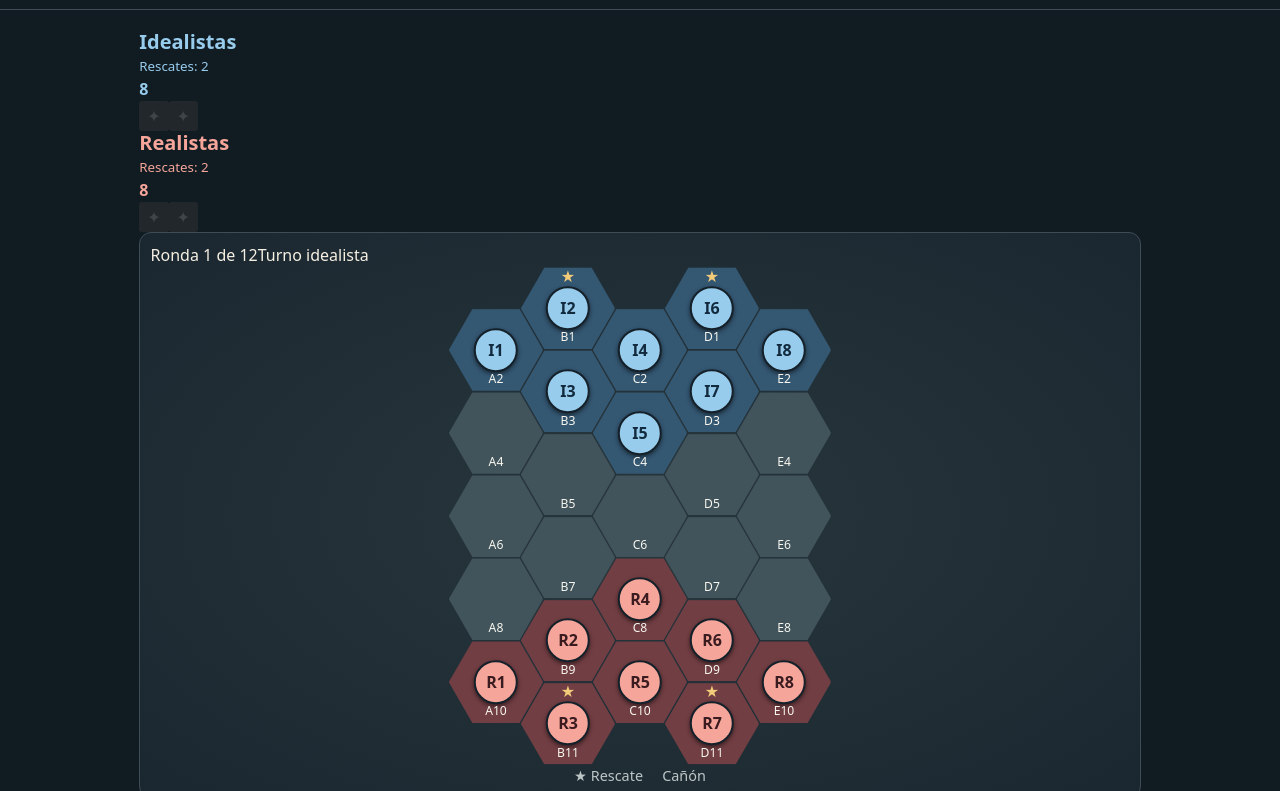
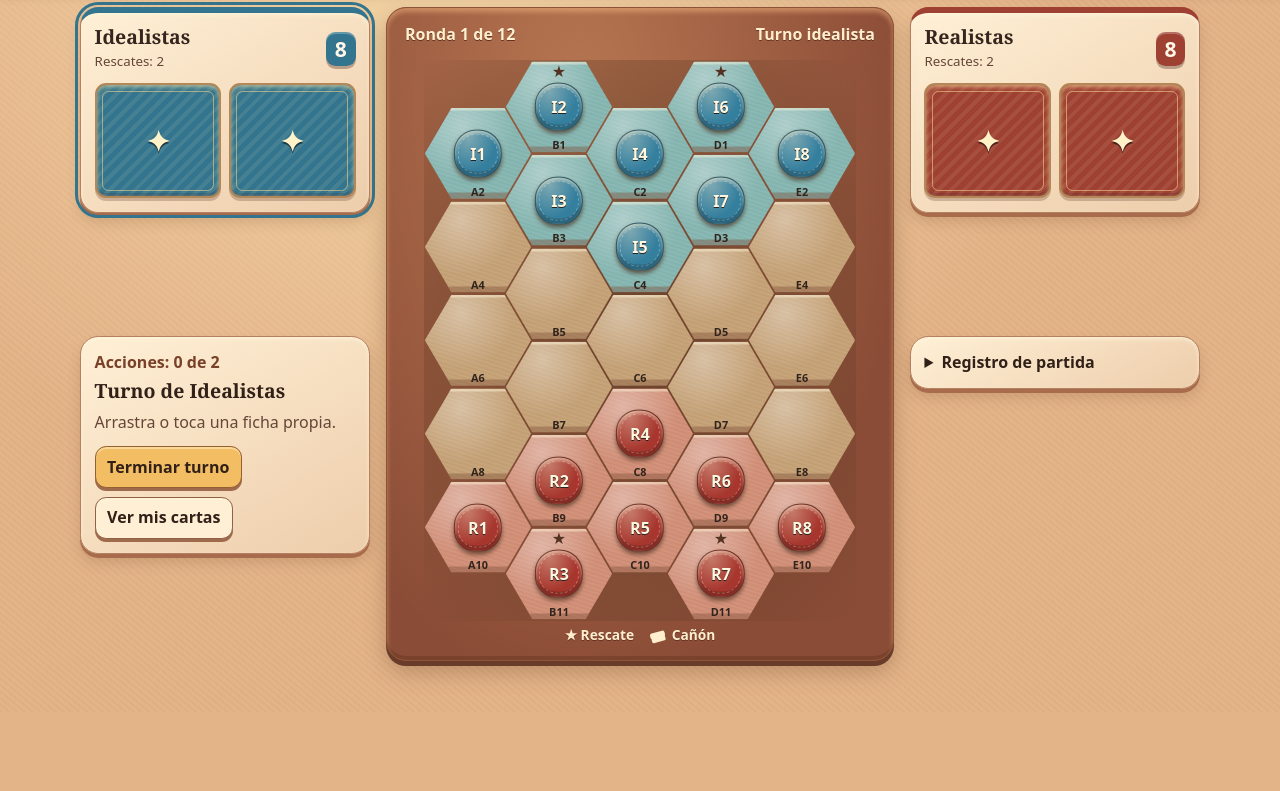
Before and after one commit to Afelex/Reales-Ideales, a plain HTML site: page index.html in a window 1280 px wide. Shown: the part 88-879 px from the top of the page. After the commit the page ends 800 px from the top, so only its background shows below. Drawn offline with Linux system fonts and the light colour scheme.

Commit message:
Refactor styles for light mode and improve layout
Updated color scheme and styles for light mode. Enhanced layout and component styles for better visual appearance.

```diff
--- a/styles.css
+++ b/styles.css
@@ -1,78 +1,173 @@
 :root {
-  color-scheme: dark;
-  --background: #111b22;
-  --panel: #1a2730;
-  --border: #3e4d55;
-  --text: #f6f0e3;
-  --muted: #bdc6c7;
-  --gold: #f4cb79;
-  --blue: #97cced;
-  --red: #f5a599;
+  color-scheme: light;
+  --ink: #302018;
+  --paper: #f5e5c8;
+  --quiet: #654638;
+  --clay: #c97a53;
+  --border: #b58061;
+  --blue: #357f9e;
+  --red: #a7372e;
+  --move: #f7cd6b;
+  --attack: #ffa389;
 }
 * { box-sizing: border-box; }
-body { margin: 0; background: var(--background); color: var(--text); font: 1rem/1.5 system-ui, sans-serif; }
-button { font: inherit; cursor: pointer; }
-button:disabled { cursor: default; opacity: .48; }
-button:focus-visible, summary:focus-visible { outline: 3px solid var(--gold); outline-offset: 3px; }
+body {
+  margin: 0;
+  min-height: 100vh;
+  background: radial-gradient(ellipse at 35% 0%, #f3d6a6, transparent 55%),
+    repeating-linear-gradient(40deg, #985d3610 0 2px, transparent 2px 5px), #e4b489;
+  color: var(--ink);
+  font: 1rem/1.45 system-ui, sans-serif;
+}
+button { font: inherit; color: inherit; cursor: pointer; }
+button:disabled { cursor: default; }
+button:focus-visible, summary:focus-visible { outline: 3px solid #25475a; outline-offset: 3px; }
+h1, h2, p { margin: 0; }
+h1 { font: 800 clamp(1.65rem, 4vw, 2.5rem)/1.13 Georgia, serif; }
+h2 { font: 800 1.22rem/1.15 Georgia, serif; }
 .masthead {
-  padding: 1rem max(1.2rem, calc((100vw - 65rem) / 2)); border-bottom: 1px solid var(--border);
-  display: flex; justify-content: space-between; align-items: center; gap: 1rem;
+  position: relative; z-index: 2; display: flex; justify-content: space-between; align-items: center;
+  gap: .7rem; padding: .9rem max(1rem, calc((100vw - 70rem) / 2)) 1.2rem;
+  color: #fff0d4; text-shadow: 0 2px #552518; background: #763d2c;
+  box-shadow: 0 4px 10px #63352042;
 }
-.brand { display: flex; gap: .7rem; align-items: center; color: var(--gold); }
-.brand-mark { font-size: 2rem; flex: none; }
-h1, h2 { margin: 0; line-height: 1.15; }
-h1 { font: 700 clamp(1.4rem, 4vw, 2.15rem)/1.15 Georgia, serif; }
-h2 { font-size: 1.25rem; }
-main { max-width: 65rem; margin: auto; padding: 1.2rem; }
-.scoreboard { display: grid; grid-template-columns: 1fr minmax(5rem, .55fr) 1fr; gap: .5rem; margin-bottom: 1rem; }
-.team, .round { padding: .55rem; border: 1px solid var(--border); border-radius: .55rem; text-align: center; background: var(--panel); }
-.team strong, .round strong { font-size: 1.45rem; display: block; line-height: 1.25; }
-.team small { display: block; font-size: .85rem; }
-.blue { color: var(--blue); }
-.red { color: var(--red); }
-.round { color: var(--gold); }
-.layout { display: grid; grid-template-columns: minmax(19rem, 1.15fr) minmax(17rem, 1fr); gap: 1rem; align-items: start; }
-.field { background: radial-gradient(ellipse at center, #28363c, var(--panel)); border: 1px solid var(--border); border-radius: .75rem; padding: .65rem; }
-.board { margin: 0 auto; position: relative; width: min(100%, 24rem); aspect-ratio: 4 / 5.19; }
+.masthead::after {
+  content: ''; position: absolute; inset: auto 0 0; height: .42rem;
+  background: repeating-linear-gradient(135deg, #efbf74 0 7px, #974738 7px 14px, #468095 14px 21px, #6a3729 21px 28px);
+}
+.brand, .header-actions { display: flex; align-items: center; gap: .55rem; }
+.brand-mark { color: #f1bd66; font-size: 1.75rem; }
+.header-actions { flex-wrap: wrap; justify-content: flex-end; }
+.primary, .secondary, summary { font-weight: 720; }
+.primary, .secondary {
+  border: 1px solid #8f6148; border-radius: .7rem; padding: .53rem .72rem;
+  box-shadow: inset 0 2px #fff5d375, 0 3px #a06a4c; background: #fff0d5;
+}
+.primary { background: #f3bd64; border-color: #936032; }
+.primary:active, .secondary:active { transform: translateY(2px); box-shadow: inset 0 2px #b67a4550; }
+.masthead .secondary { color: var(--ink); text-shadow: none; }
+summary { cursor: pointer; }
+.help-content {
+  position: absolute; right: 1rem; top: calc(100% + .55rem); width: min(28rem, calc(100vw - 2rem));
+  padding: 1rem; background: var(--paper); color: var(--ink); text-shadow: none;
+  border: 1px solid var(--border); border-radius: .75rem; box-shadow: 0 6px 16px #502c2544;
+}
+.help-content p + p { margin-top: .6rem; }
+.play-layout {
+  max-width: 72rem; margin: auto; padding: 1rem; display: grid;
+  grid-template-columns: minmax(12rem, 1fr) minmax(20rem, 1.75fr) minmax(12rem, 1fr);
+  grid-template-areas: "blue field red" "phase field history"; gap: 1rem; align-items: start;
+}
+.blue { grid-area: blue; --seat: #33758e; --seat-light: #c4e5df; }
+.red { grid-area: red; --seat: #9e4032; --seat-light: #f7cabc; }
+.seat, .panel {
+  border: 1px solid var(--border); border-radius: 1.15rem; background: linear-gradient(150deg, #fff0d6, #edcdab);
+  padding: .85rem; box-shadow: inset 0 2px 4px #fff8dcb0, 0 4px 0 #a86b4b, 0 9px 13px #6b3f2630;
+}
+.seat { border-top: .4rem solid var(--seat); }
+.seat[data-prompt="true"] { outline: 3px solid var(--seat); outline-offset: 2px; }
+.seat-heading, .field-heading { display: flex; align-items: center; justify-content: space-between; gap: .45rem; }
+.seat-heading h2 { color: #35251f; }
+.seat-heading small { color: var(--quiet); }
+.seat-heading strong {
+  color: #fff7e8; background: var(--seat); padding: .1rem .55rem; border-radius: .6rem;
+  font-size: 1.32rem; box-shadow: inset 0 2px #ffffff40, 0 3px #58392d60;
+}
+.hand { margin-top: .7rem; display: grid; grid-template-columns: repeat(2, minmax(0, 1fr)); gap: .45rem; }
+.card {
+  position: relative; display: flex; flex-direction: column; justify-content: center; align-items: center;
+  gap: .2rem; min-height: clamp(4.9rem, 10vw, 7.2rem); overflow: hidden; text-align: center;
+  border: 1px solid #8e694f; padding: .25rem; border-radius: .7rem; font-weight: 730;
+  box-shadow: inset 0 2px 4px #ffe4a499, inset 0 -3px #3e1d2535, 0 3px #5d352844;
+}
+.card.back {
+  color: #fff2c9; background: repeating-linear-gradient(135deg, #fff4be16 0 4px, transparent 4px 9px), var(--seat);
+  border: 2px solid #b38757; text-shadow: 0 2px #0008; font-size: 1.8rem;
+}
+.card.back::before { content: ''; position: absolute; inset: .35rem; border: 1px solid #f3cf8a99; border-radius: .4rem; }
+.card.front { background: linear-gradient(160deg, #ffefc4, var(--seat-light)); }
+.card.played { outline: 2px solid #ac682e; outline-offset: -2px; }
+.card.played.new { animation: reveal-card .45s ease-out; }
+.card.ready { outline: 2px solid var(--seat); outline-offset: -2px; }
+.card.empty { color: var(--quiet); border-style: dashed; opacity: .55; box-shadow: none; }
+.card strong { font-size: clamp(.83rem, 2vw, .98rem); line-height: 1.2; }
+.card .symbol { font: 800 1.3rem/1 Georgia, serif; }
+.field {
+  grid-area: field; padding: .72rem; border: 1px solid #8d5339; border-radius: 1.25rem;
+  background: radial-gradient(ellipse at 38% 15%, #b77651, transparent 75%), #8b4c37;
+  box-shadow: inset 0 4px 5px #f5b98083, inset 0 -4px #6639217c, 0 5px 0 #683c29, 0 11px 22px #65412655;
+}
+.field-heading, .legend { padding: .25rem .4rem; color: #ffefcf; text-shadow: 0 1px #663422; font-weight: 690; }
+.field-heading { margin-bottom: .6rem; }
+.board {
+  margin: auto; position: relative; width: min(100%, 27rem); aspect-ratio: 4 / 5.19; touch-action: none;
+  user-select: none; isolation: isolate; background: radial-gradient(ellipse, #69412a, #71432c50 80%, transparent);
+}
 .hex {
-  position: absolute; width: 24.6%; height: 16.4%; transform: translate(-50%, -50%);
+  position: absolute; display: grid; place-items: center; width: 24.6%; height: 16.2%;
+  transform: translate(-50%, -50%); padding: 0; border: none;
   clip-path: polygon(25% 0, 75% 0, 100% 50%, 75% 100%, 25% 100%, 0 50%);
-  border: none; background: #41535b; color: #f8f7ef; padding: 0;
-  display: grid; place-items: center;
+  color: #31241c; background: radial-gradient(circle at 34% 20%, #ffffff55, transparent 55%),
+    repeating-linear-gradient(18deg, #ffffff13 0 2px, transparent 2px 4px), var(--tile, #c29e72);
+  box-shadow: inset 0 -6px #7d503a68, inset 0 3px #fff9de70;
 }
-.hex[data-zone="I"] { background: #345772; }
-.hex[data-zone="R"] { background: #713e43; }
-.hex[data-highlight="target"] { background: #9b4742; }
-.hex[data-highlight="move"] { background: #80714b; }
-.hex[aria-pressed="true"], .hex:focus-visible { background: #947849; }
+.hex[data-zone="I"] { --tile: #82b3ae; }
+.hex[data-zone="R"] { --tile: #cf8b73; }
+.hex[data-highlight="move"] { --tile: var(--move); box-shadow: inset 0 0 0 5px #f8e3a4, inset 0 -5px #ac652a; }
+.hex[data-highlight="target"] { --tile: var(--attack); box-shadow: inset 0 0 0 5px #fee0ba, inset 0 -5px #a5513e; }
+.hex[aria-pressed="true"], .hex:focus-visible { --tile: #f8cb73; box-shadow: inset 0 0 0 5px #fff1b4; }
 .token {
-  border-radius: 50%; padding: .15rem; width: 61%; aspect-ratio: 1;
-  max-width: 2.75rem; max-height: 2.75rem; display: grid; place-items: center;
-  font: 800 clamp(.77rem, 3vw, 1rem)/1 system-ui, sans-serif; border: 2px solid #15212a;
-  box-shadow: 0 2px 4px #0008;
+  display: grid; place-items: center; width: 54%; aspect-ratio: 1; max-width: 3rem;
+  border-radius: 46% 48% 47% 45%; border: 1px solid #25221b70; color: #fff6df;
+  font: 850 clamp(.82rem, 2vw, 1rem)/1 system-ui, sans-serif; text-shadow: 0 1px #232523;
+  box-shadow: inset 0 3px 3px #fff5d77b, inset 0 -5px #0003, 0 3px 4px #42281aaa;
+  background: radial-gradient(ellipse at 30% 16%, #fcf2d55b, transparent 60%), var(--piece);
+  position: relative; touch-action: none;
 }
-.token.I { background: var(--blue); color: #122a3e; }
-.token.R { background: var(--red); color: #391b20; }
-.star { position: absolute; color: var(--gold); top: 1%; line-height: 1; }
-.coordinate { position: absolute; bottom: 3%; font-size: .76rem; }
-.legend { color: var(--muted); display: flex; flex-wrap: wrap; gap: 1.2rem; justify-content: center; font-size: .9rem; }
-.controls { display: grid; gap: .8rem; }
-.panel { background: var(--panel); border: 1px solid var(--border); border-radius: .7rem; padding: 1rem; }
-.turn-info { margin: 0 0 .35rem; color: var(--gold); font-weight: 650; }
-.instructions { color: var(--muted); margin: .55rem 0 .85rem; }
-.actions { display: flex; flex-wrap: wrap; gap: .5rem; }
-.actions button, .secondary { padding: .48rem .7rem; border-radius: .35rem; border: 1px solid var(--border); }
-.actions button { background: var(--gold); color: #23190d; font-weight: 650; }
-.actions .secondary, .secondary { background: #24353f; color: var(--text); }
-.actions .card { text-align: left; flex: 1 1 11rem; }
-.card small { display: block; font-weight: 500; font-size: .88rem; }
-.activity-heading { display: flex; justify-content: space-between; align-items: center; gap: .5rem; }
-#log { margin: .6rem 0 0; padding-left: 1.45rem; max-height: 11rem; overflow: auto; font-size: .92rem; color: var(--muted); }
-#log li { margin-bottom: .25rem; }
-summary { cursor: pointer; font-weight: 650; }
-details p { color: var(--muted); }
-@media (max-width: 680px) {
-  .layout { grid-template-columns: 1fr; }
-  .board { width: min(100%, 18rem); }
-  .masthead, main { padding: .75rem; }
+.token.I { --piece: var(--blue); }
+.token.R { --piece: var(--red); }
+.token::before { content: ''; position: absolute; inset: .19rem; border-radius: inherit; border: 1px dashed #fff2de54; pointer-events: none; }
+.token.cannon { border-radius: 25%; }
+.token.origin { opacity: .55; }
+.drag-token { position: fixed; z-index: 5; width: 3rem; height: 3rem; pointer-events: none; transform: translate(-50%, -50%) rotate(-6deg); }
+.cannon-mini, .cannon-shape { display: inline-block; width: 1.1em; height: .44em; border-radius: .15em; background: currentColor; transform: rotate(-15deg); box-shadow: 0 .33em 0 -.04em currentColor; }
+.star { position: absolute; top: 1%; line-height: 1; color: #523322; }
+.coordinate { position: absolute; bottom: 2%; font: 700 .68rem/1.1 system-ui, sans-serif; }
+.legend { display: flex; gap: 1rem; justify-content: center; font-size: .86rem; }
+.legend span { display: flex; align-items: center; gap: .4rem; }
+.controls { grid-area: phase; }
+.activity { grid-area: history; }
+.turn-info { color: #784128; font-weight: 750; margin-bottom: .35rem; }
+.instructions { color: var(--quiet); margin: .55rem 0 .75rem; }
+.actions { display: flex; flex-wrap: wrap; gap: .55rem; }
+#log { margin: .6rem 0 .8rem; padding-left: 1.35rem; max-height: 13rem; overflow: auto; color: var(--quiet); }
+#log li { margin-bottom: .3rem; }
+dialog {
+  width: min(24rem, calc(100vw - 2rem)); border: 1px solid #926040; border-radius: 1rem; padding: 1.2rem;
+  background: #ffedcf; color: var(--ink); box-shadow: inset 0 4px #fff6df, 0 12px 28px #442a2866;
 }
+dialog::backdrop { background: #35231893; }
+#decision-text { margin: .6rem 0 .85rem; color: var(--quiet); }
+.decision-card {
+  text-align: center; background: #edc38a; border: 1px solid #a97650; border-radius: .75rem;
+  padding: .8rem; margin-bottom: 1rem; box-shadow: inset 0 3px #ffebba, 0 3px #a8754e;
+}
+.decision-card p { font: 800 1.6rem/1.2 Georgia, serif; }
+.dialog-actions { display: flex; justify-content: flex-end; gap: .6rem; }
+@keyframes reveal-card { from { transform: rotateY(80deg); } to { transform: rotateY(0); } }
+@media (max-width: 790px) {
+  .play-layout { max-width: 37rem; grid-template-columns: repeat(2, minmax(0, 1fr)); grid-template-areas: "blue red" "phase phase" "field field" "history history"; gap: .85rem; }
+  .board { width: min(100%, 24rem); }
+}
+@media (max-width: 420px) {
+  .masthead, .play-layout { padding-inline: .65rem; }
+  .header-actions { font-size: .83rem; gap: .3rem; }
+  .seat, .panel { padding: .62rem; }
+  .field-heading { font-size: .88rem; }
+}
+@media (prefers-reduced-motion: reduce) { .card.played.new { animation: none; } }
+
+.battle-result { margin: .5rem .35rem; padding: .48rem .65rem; border-radius: .6rem; background: #f6d7a8; font-weight: 730; }
+.battle-result[data-winner="I"] { border-left: .35rem solid var(--blue); }
+.battle-result[data-winner="R"] { border-left: .35rem solid var(--red); }
+.battle-result[data-winner=""] { border-left: .35rem solid #795332; }
```
